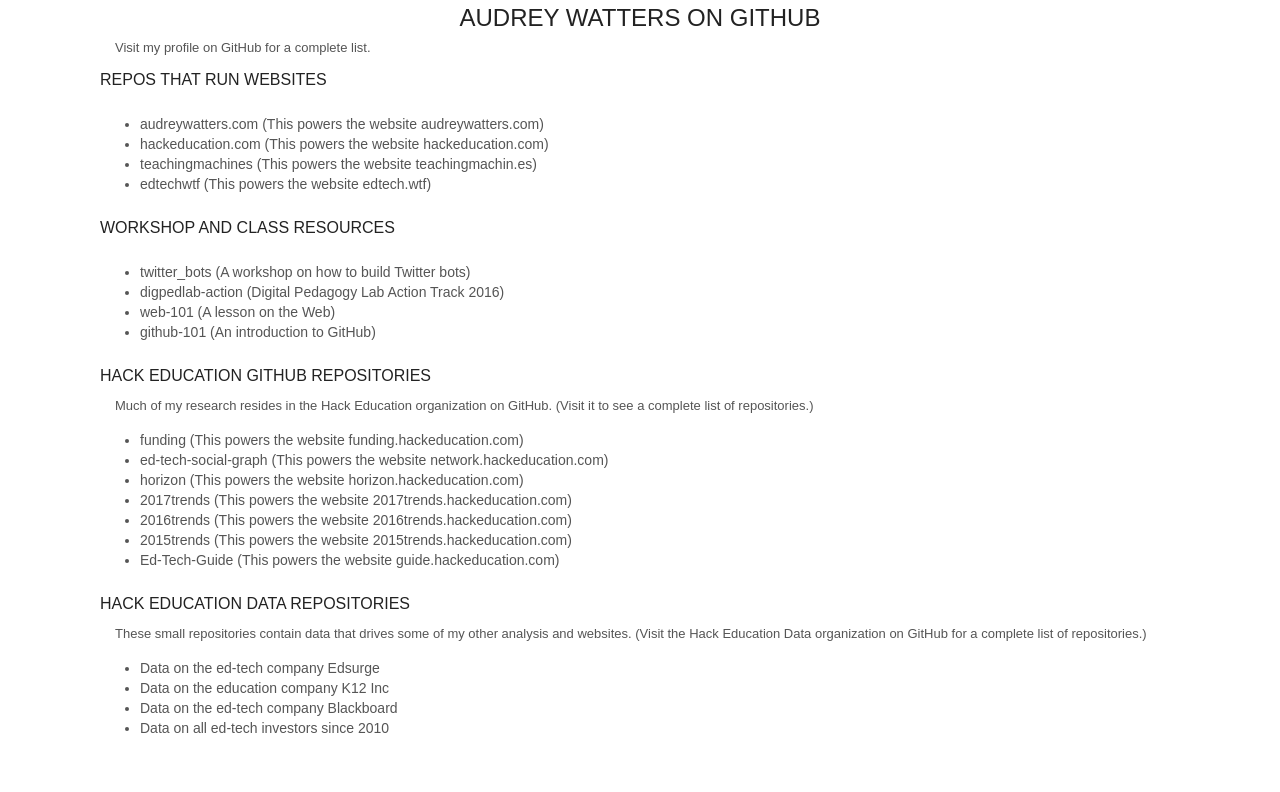
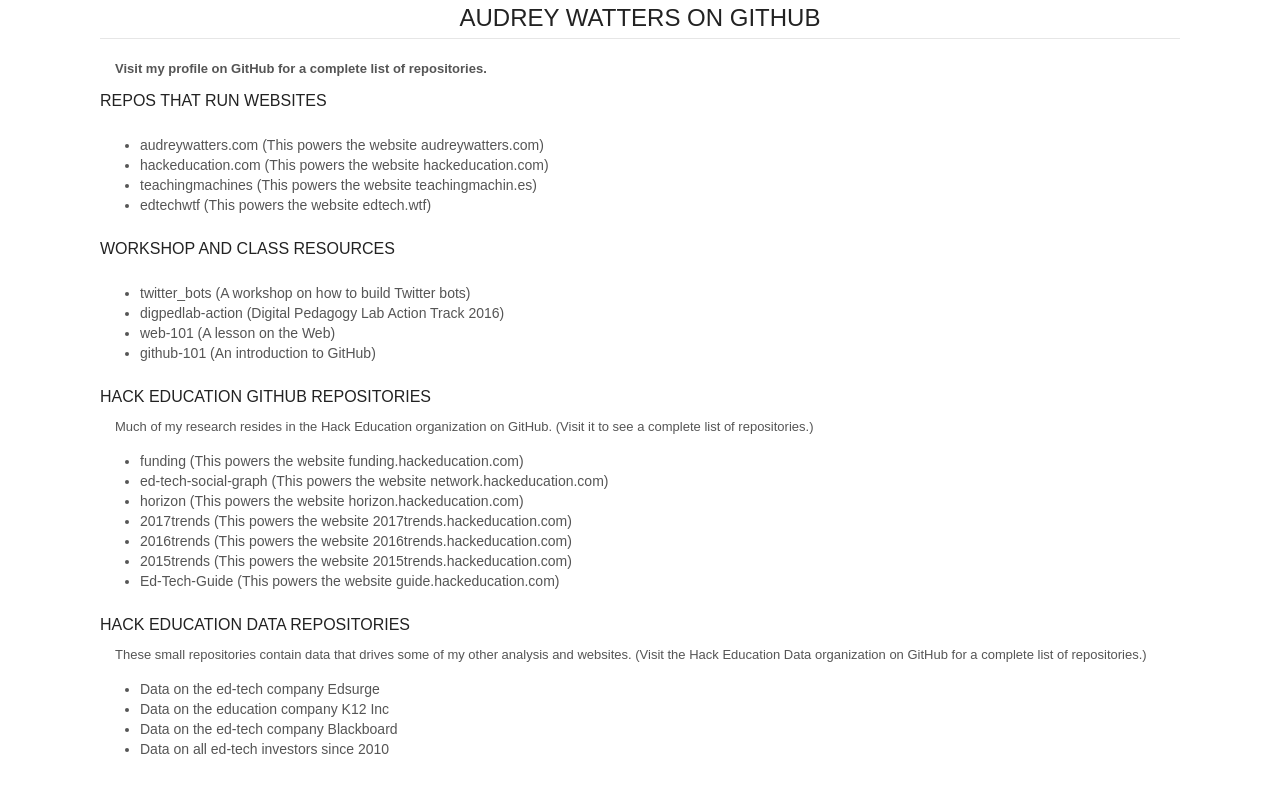
Before and after one commit to audreywatters/audreywatters, a plain HTML site: page index.html in a window 1280 px wide. Drawn offline with Linux system fonts and the light colour scheme.

Commit message:
Update index.html

```diff
--- a/index.html
+++ b/index.html
@@ -56,7 +56,9 @@
 <body>
 <h1>Audrey Watters on GitHub</h1>
 
-<p>Visit <a href="http://github.com/audreywatters">my profile on GitHub</a> for a complete list.</p>
+  <hr>
+
+<p><strong>Visit <a href="http://github.com/audreywatters">my profile on GitHub</a> for a complete list of repositories.</strong></p>
 
 <h3>Repos That Run Websites</h3>
 <ul>
```
